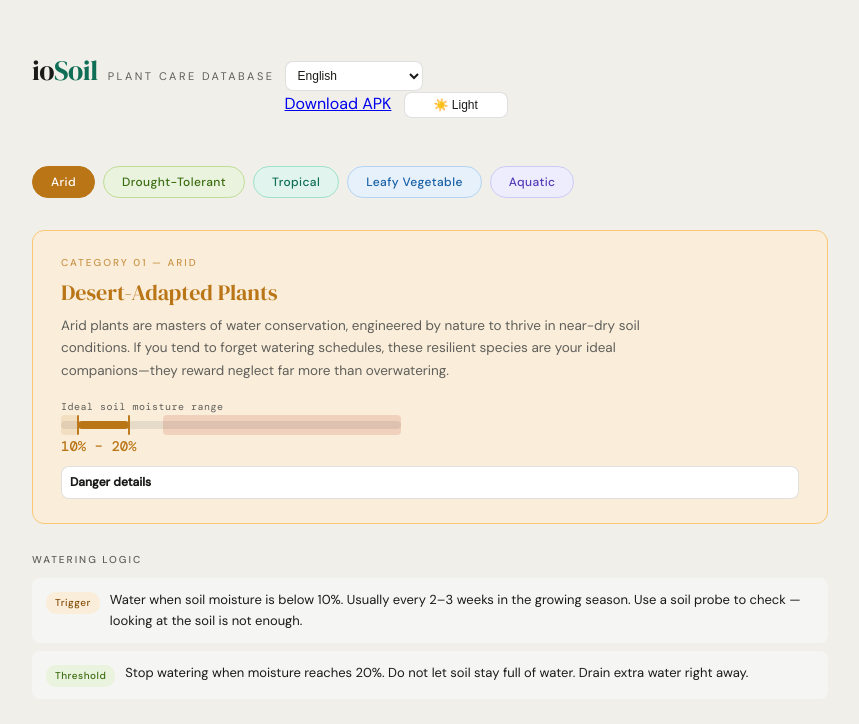
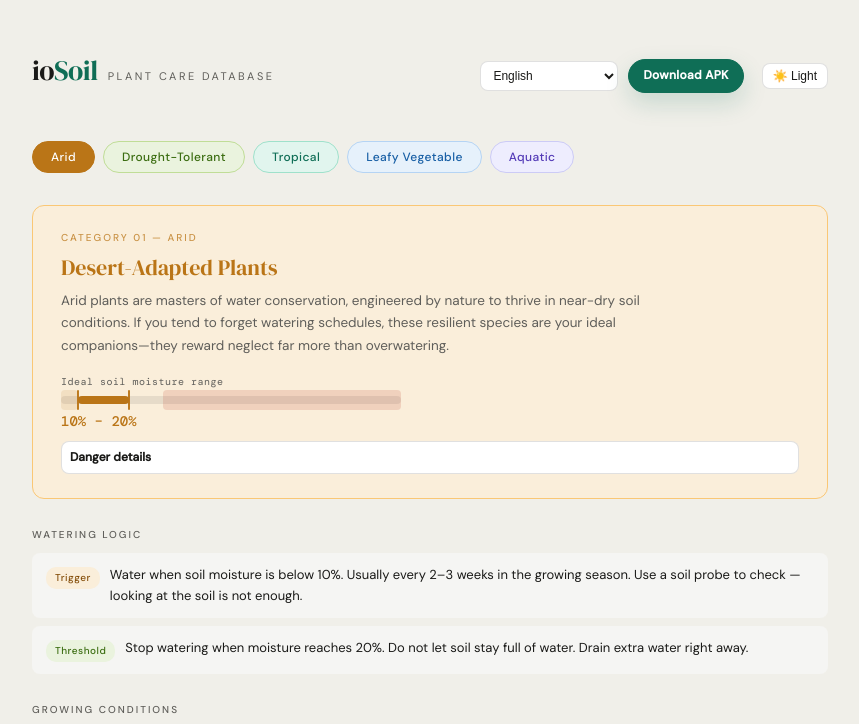
Before and after one commit to wakkaduu/iosoilwebinfo, a website: page index.html in a window 1280 px wide. Shown: the top 724 px of the page, without its empty margins (210-1069 px from the left). Drawn offline with nearby package versions, Linux system fonts and the light colour scheme.

Commit message:
Update style.css

```diff
--- a/style.css
+++ b/style.css
@@ -145,6 +145,15 @@
   margin-bottom: 3rem;
 }
 
+.header-actions {
+  margin-left: auto;
+  display: flex;
+  align-items: center;
+  gap: 10px;
+  flex-wrap: wrap;
+  justify-content: flex-end;
+}
+
 .logo-mark {
   font-family: 'DM Serif Display', serif;
   font-size: 28px;
@@ -166,7 +175,6 @@
 
 /* Language selector */
 .lang-select-wrap {
-  margin-left: auto;
   display: flex;
   align-items: center;
   gap: 8px;
@@ -180,8 +188,41 @@
   color: var(--text-primary);
 }
 
+.download-button {
+  display: inline-flex;
+  align-items: center;
+  justify-content: center;
+  min-height: 34px;
+  padding: 6px 14px;
+  border-radius: 999px;
+  border: 1px solid var(--tropical);
+  background: var(--tropical);
+  color: #fff;
+  text-decoration: none;
+  font-size: 12px;
+  font-weight: 600;
+  letter-spacing: 0.3px;
+  transition: transform 0.12s ease, opacity 0.18s ease, box-shadow 0.18s ease;
+  box-shadow: 0 10px 24px rgba(15, 110, 86, 0.18);
+}
+
+.download-button:hover {
+  transform: translateY(-1px);
+  opacity: 0.95;
+}
+
+.download-button:active {
+  transform: translateY(0);
+}
+
+.download-button:focus-visible {
+  outline: 2px solid var(--tropical);
+  outline-offset: 2px;
+}
+
 /* Theme toggle button */
 .theme-toggle {
+  min-width: 0;
   padding: 6px 10px;
   border-radius: 8px;
   border: 1px solid var(--border);
@@ -459,9 +500,14 @@
     text-align: center;
   }
 
-  .lang-select-wrap {
+  .header-actions {
     width: 100%;
     margin-left: 0;
+    justify-content: stretch;
+  }
+
+  .lang-select-wrap {
+    flex: 1 1 100%;
     gap: 10px;
   }
 
@@ -470,8 +516,12 @@
     min-width: 0;
   }
 
+  .download-button {
+    flex: 1 1 auto;
+  }
+
   .theme-toggle {
-    margin-left: auto;
+    margin-left: 0;
   }
 
   .tabs {
```
